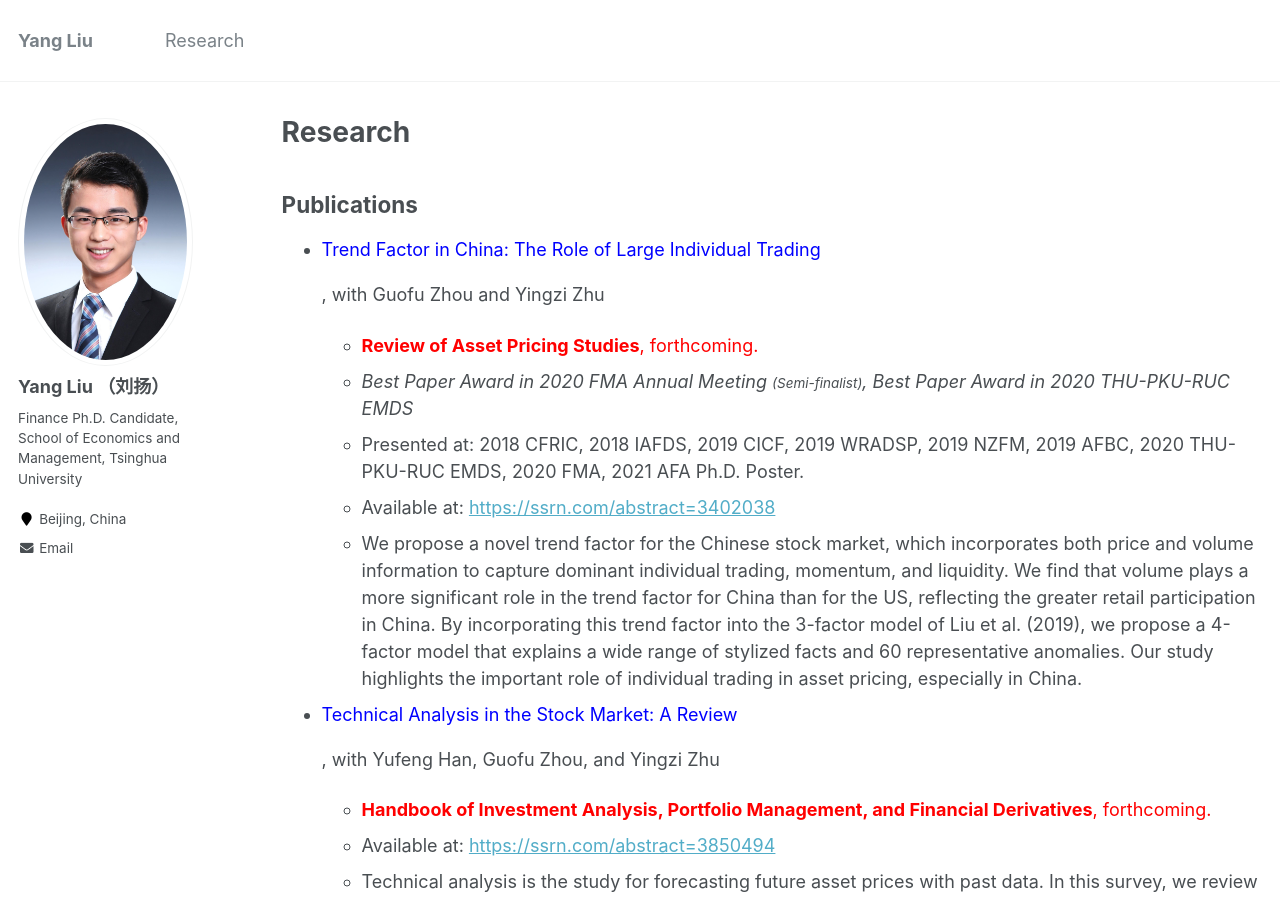
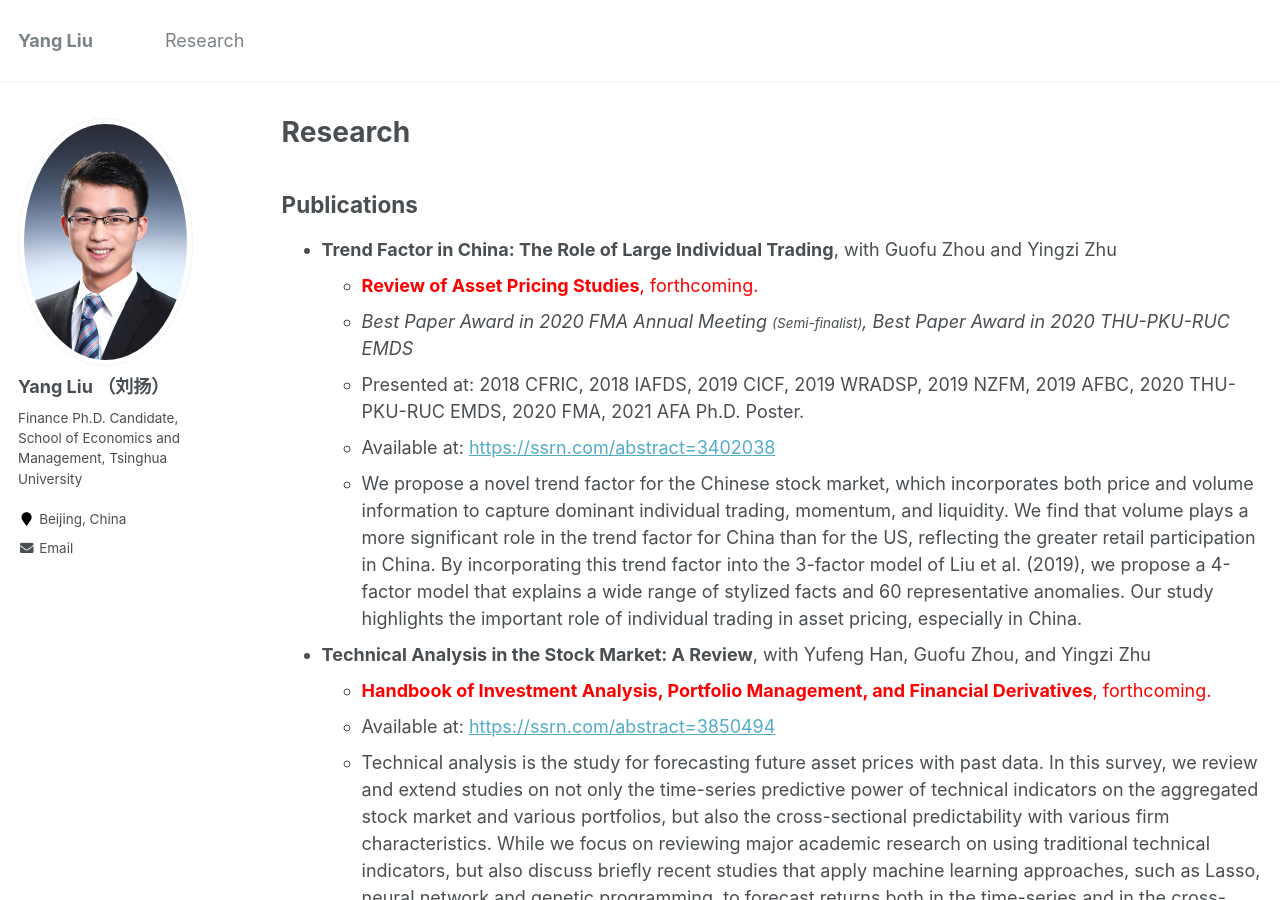
Before and after one commit to yangliu-finance/yangliu-finance.github.io, a Jekyll site: the page built from _pages/research.md, in a window 1280 px wide and 900 px high. Built offline with Jekyll 4.4.1, drawn with Linux system fonts in a browser that asks for light colours.

Commit message:
Update research.md

```diff
--- a/_pages/research.md
+++ b/_pages/research.md
@@ -10,7 +10,7 @@ author_profile: true
 Publications
 ------
 
-+ <font color="blue">Trend Factor in China: The Role of Large Individual Trading</font>, with Guofu Zhou and Yingzi Zhu
++ **Trend Factor in China: The Role of Large Individual Trading**, with Guofu Zhou and Yingzi Zhu
   + **<font color="red">Review of Asset Pricing Studies</font>**<font color="red">, forthcoming.</font>
   + *Best Paper Award in 2020 FMA Annual Meeting <small>(Semi-finalist)</small>, Best Paper Award in 2020 THU-PKU-RUC EMDS*
   + Presented at: 2018 CFRIC, 2018 IAFDS, 2019 CICF, 2019 WRADSP, 2019 NZFM, 2019 AFBC, 2020 THU-PKU-RUC EMDS, 2020 FMA, 2021 AFA Ph.D. Poster.
@@ -20,7 +20,7 @@ Publications
   seminars at Gothenburg University, Lund University, Southwestern University of Finance and Economics, Stockholm University, Tsinghua University, University of Cincinnati, UIUC, and Washington University in St. Louis;
   -->
 
-+ <font color="blue">Technical Analysis in the Stock Market: A Review</font>, with Yufeng Han, Guofu Zhou, and Yingzi Zhu
++ **Technical Analysis in the Stock Market: A Review**, with Yufeng Han, Guofu Zhou, and Yingzi Zhu
   + **<font color="red">Handbook of Investment Analysis, Portfolio Management, and Financial Derivatives</font>**<font color="red">, forthcoming.</font>
   + Available at: [https://ssrn.com/abstract=3850494](https://ssrn.com/abstract=3850494)
   + Technical analysis is the study for forecasting future asset prices with past data. In this survey, we review and extend studies on not only the time-series predictive power of technical indicators on the aggregated stock market and various portfolios, but also the cross-sectional predictability with various firm characteristics. While we focus on reviewing major academic research on using traditional technical indicators, but also discuss briefly recent studies that apply machine learning approaches, such as Lasso, neural network and genetic programming, to forecast returns both in the time-series and in the cross-section.
@@ -30,7 +30,7 @@ Working Papers
 ------
 
 
-+ <font color="blue">Maximizing the Sharpe Ratio: A Genetic Programming Approach</font>, with Guofu Zhou and Yingzi Zhu
++ **Maximizing the Sharpe Ratio: A Genetic Programming Approach**, with Guofu Zhou and Yingzi Zhu
   + Presented at:  2018 IAFDS, 2019 CFPDS, 2019 CFRIC, 2020 China FinTech Conference, 2021 CICF, 2023 AMES, 2024 AFA (scheduled).
   + Available at: [https://ssrn.com/abstract=3726609](https://ssrn.com/abstract=3726609)
   + While common machine learning algorithms focus on minimizing the mean-square errors of model fit,
@@ -43,7 +43,7 @@ Working Papers
   seminars in London Business School, Sichuan University, Tsinghua University, Washington University in St. Louis, and Zhejiang University;
   -->
 
-+ <font color="blue">Overnight-Intradat Reversal Everywhere</font>, with Robert Kosowski, Chun Liu, and Tianyu Wang
++ **Overnight-Intradat Reversal Everywhere**, with Robert Kosowski, Chun Liu, and Tianyu Wang
   + Presented at 2016 AsianFA, 2016 CICF
   + Available at: [https://ssrn.com/abstract=3726609](https://ssrn.com/abstract=3726609)
   + A strategy that buys securities with low past overnight returns and sells securities with high
@@ -54,7 +54,7 @@ Working Papers
   cross-sectional return volatility explains the returns from this strategy.
 
 
-+ <font color="blue">Return Asymmetry and the Cross-section of Stock Returns: Theory and Evidence</font>, with Yingzi Zhu
++ **Return Asymmetry and the Cross-section of Stock Returns: Theory and Evidence**, with Yingzi Zhu
   + We extend the CAPM to incorporate the return asymmetry in the cross-section of stock returns. We
 motivate our asymmetry measure based on a general return distribution beyond normal distribution and
 derive the risk premium due to asymmetry. Empirically, our asymmetry measure negatively predicts the
```
